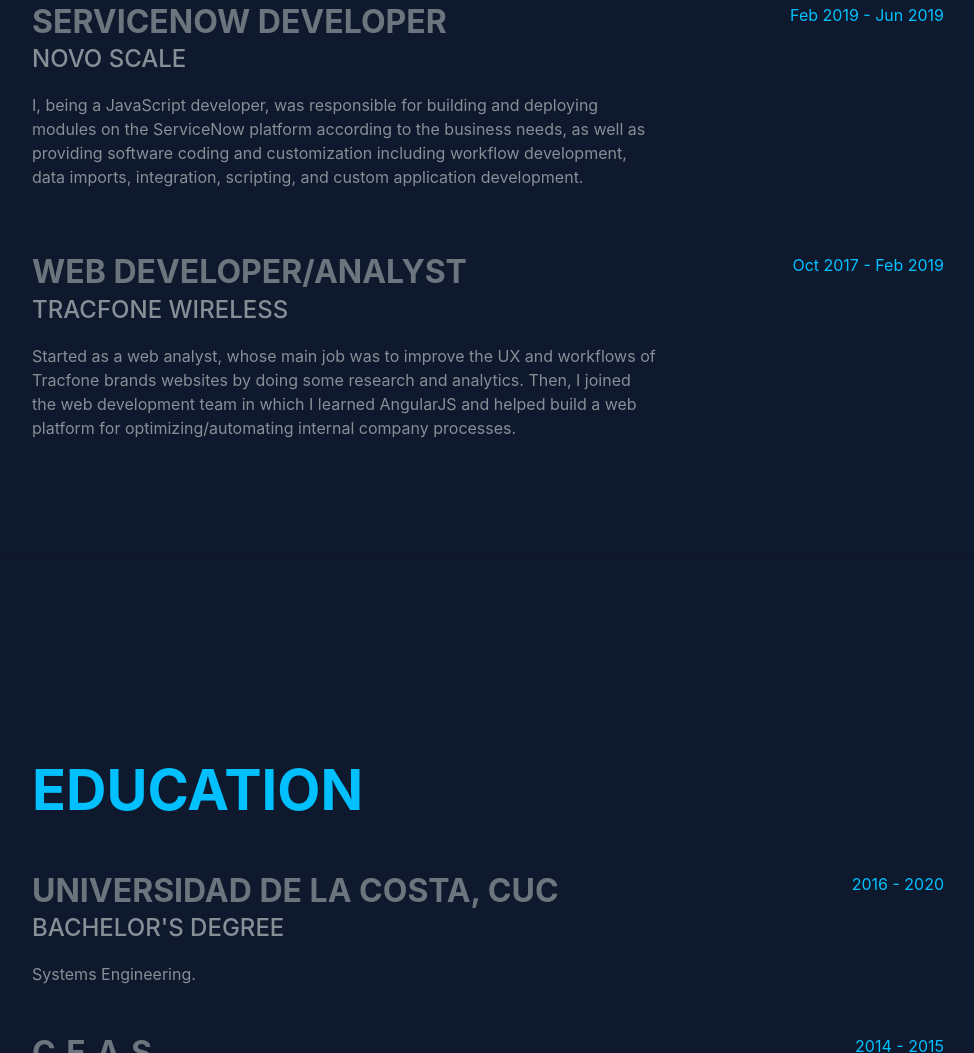
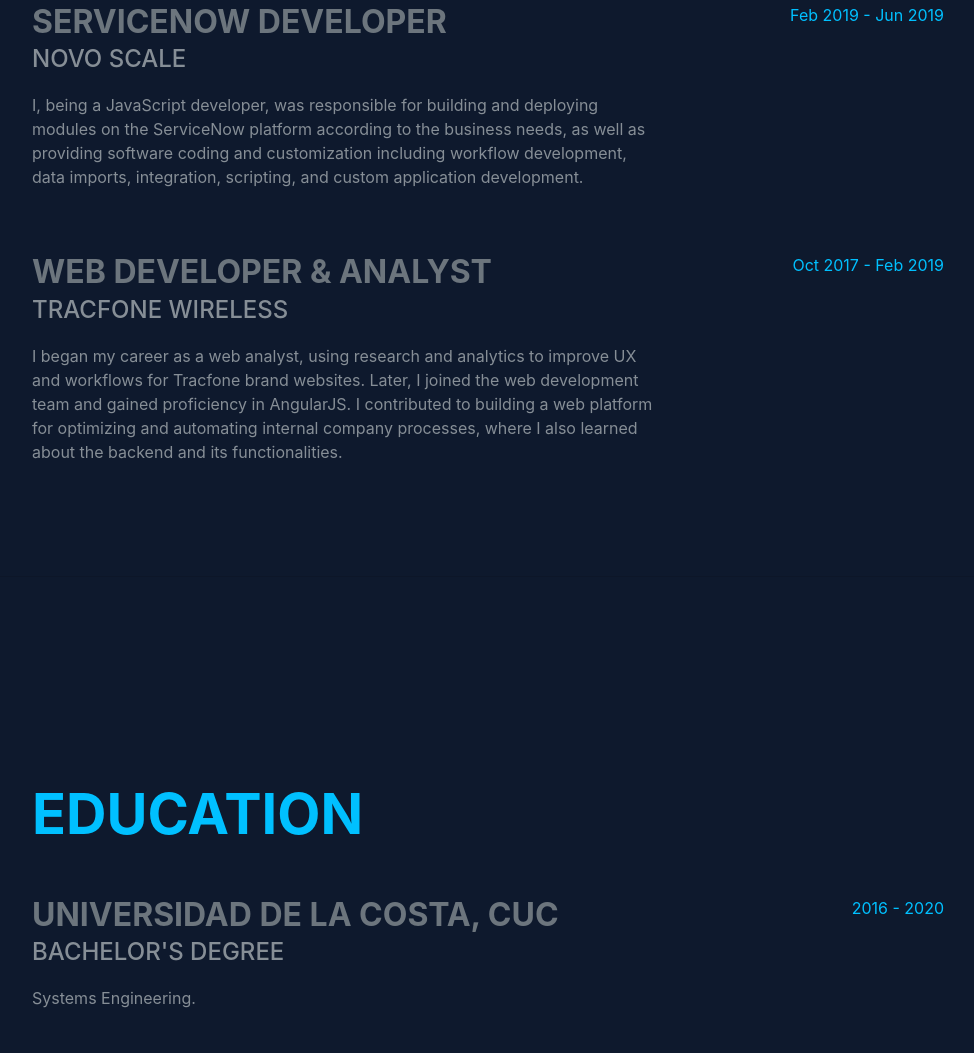
Before and after one commit to gabo-cs/gabo-cs.github.io, a plain HTML site: page index.html in a window 1280 px wide. Shown: the part 1414-2467 px from the top of the page, without its empty margins (288-1262 px from the left). Drawn offline with nearby package versions, Linux system fonts and the light colour scheme; a web font is replaced by a local one.

Commit message:
Revise Tracfone job description

```diff
--- a/index.html
+++ b/index.html
@@ -122,9 +122,9 @@
 
           <div class="resume-item d-flex flex-column flex-md-row mb-5">
             <div class="resume-content mr-auto">
-              <h3 class="text-secondary mb-0">Web Developer/Analyst</h3>
+              <h3 class="text-secondary mb-0">Web Developer & Analyst</h3>
               <div class="subheading mb-3">Tracfone Wireless</div>
-              <p>Started as a web analyst, whose main job was to improve the UX and workflows of Tracfone brands websites by doing some research and analytics. Then, I joined the web development team in which I learned AngularJS and helped build a web platform for optimizing/automating internal company processes.</p>
+              <p>I began my career as a web analyst, using research and analytics to improve UX and workflows for Tracfone brand websites. Later, I joined the web development team and gained proficiency in AngularJS. I contributed to building a web platform for optimizing and automating internal company processes, where I also learned about the backend and its functionalities.</p>
             </div>
             <div class="resume-date text-md-right">
               <span class="text-primary">Oct 2017 - Feb 2019</span>
```
